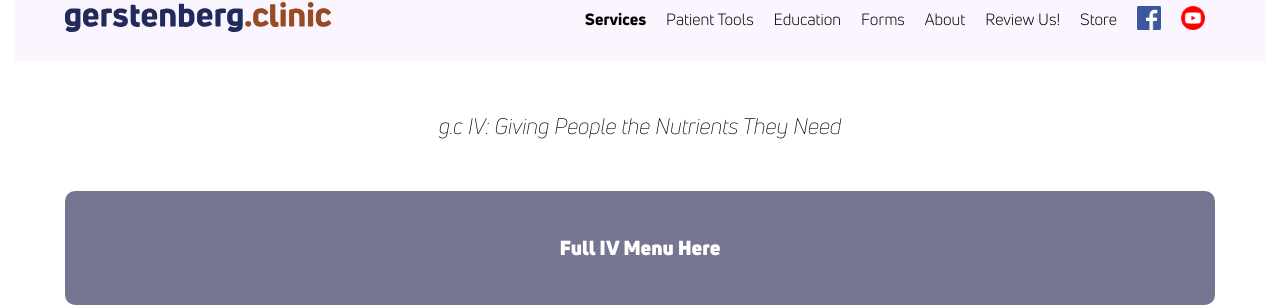
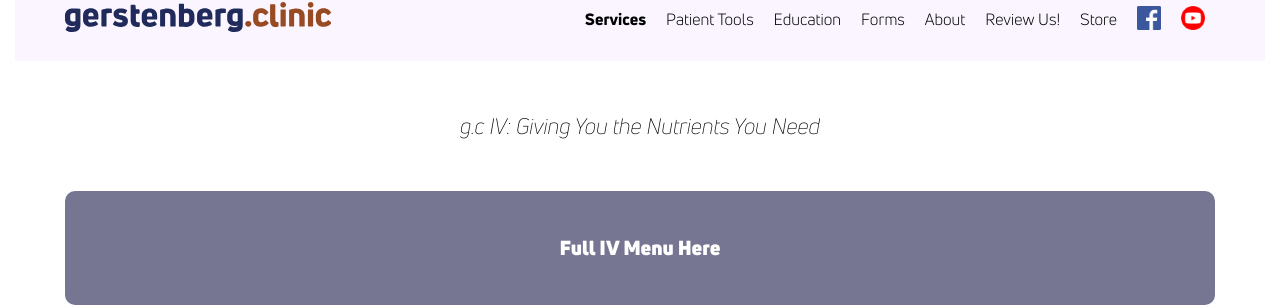
Before and after one commit to theneverwoods/gerstenberg.clinic, a Jekyll site: the page built from services/iv.html, in a window 1280 px wide and 900 px high. Shown: the part 327-635 px from the top of the window. Built offline with Jekyll 4.4.1, drawn with Linux system fonts in a browser that asks for light colours.

Commit message:
Update iv.html

```diff
--- a/services/iv.html
+++ b/services/iv.html
@@ -2,7 +2,7 @@
 layout: default
 permalink: /services/iv
 hero:
-tagline: "g.c IV: Giving People the Nutrients They Need"
+tagline: "g.c IV: Giving You the Nutrients You Need"
 stylesheet: global
 description: "IV Solutions at gerstenberg.clinic provides patients with intravenous infusions of many different vitamins and minerals that the body needs. Using IV to obtain these nutrients allows the body to assimilate them much faster than oral supplements."
 keywords: "IV Solutions, IV infusion, ozone UBI, chelation, NAD, Gerstenberg, Gertenberg, Gersteberg, Gerstenburg, Gurstenburg, Gutenberg, Gutenburg, Gurtenberg, Gurtenburg, Paul, Doctor, Dr,wellness,well,"
```
